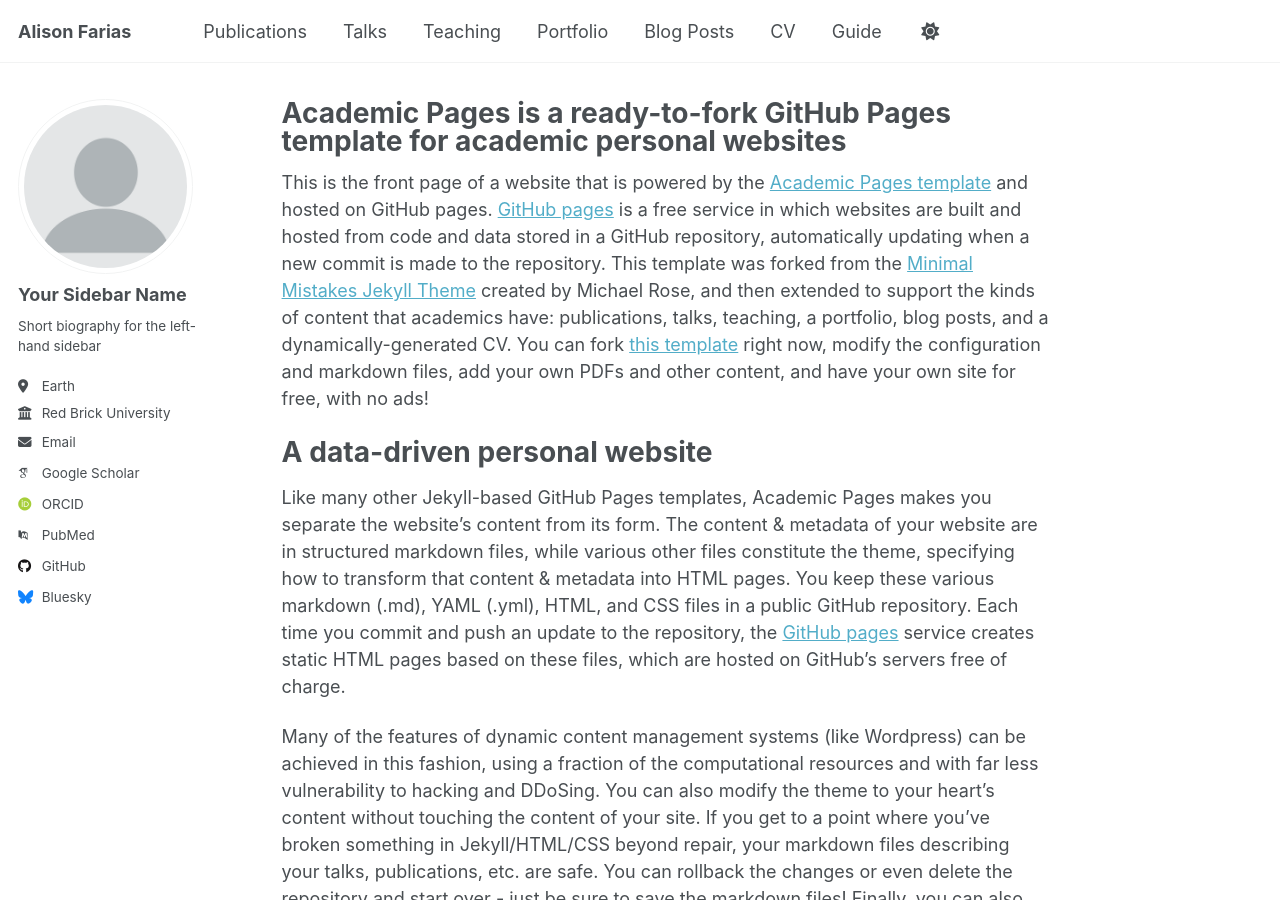
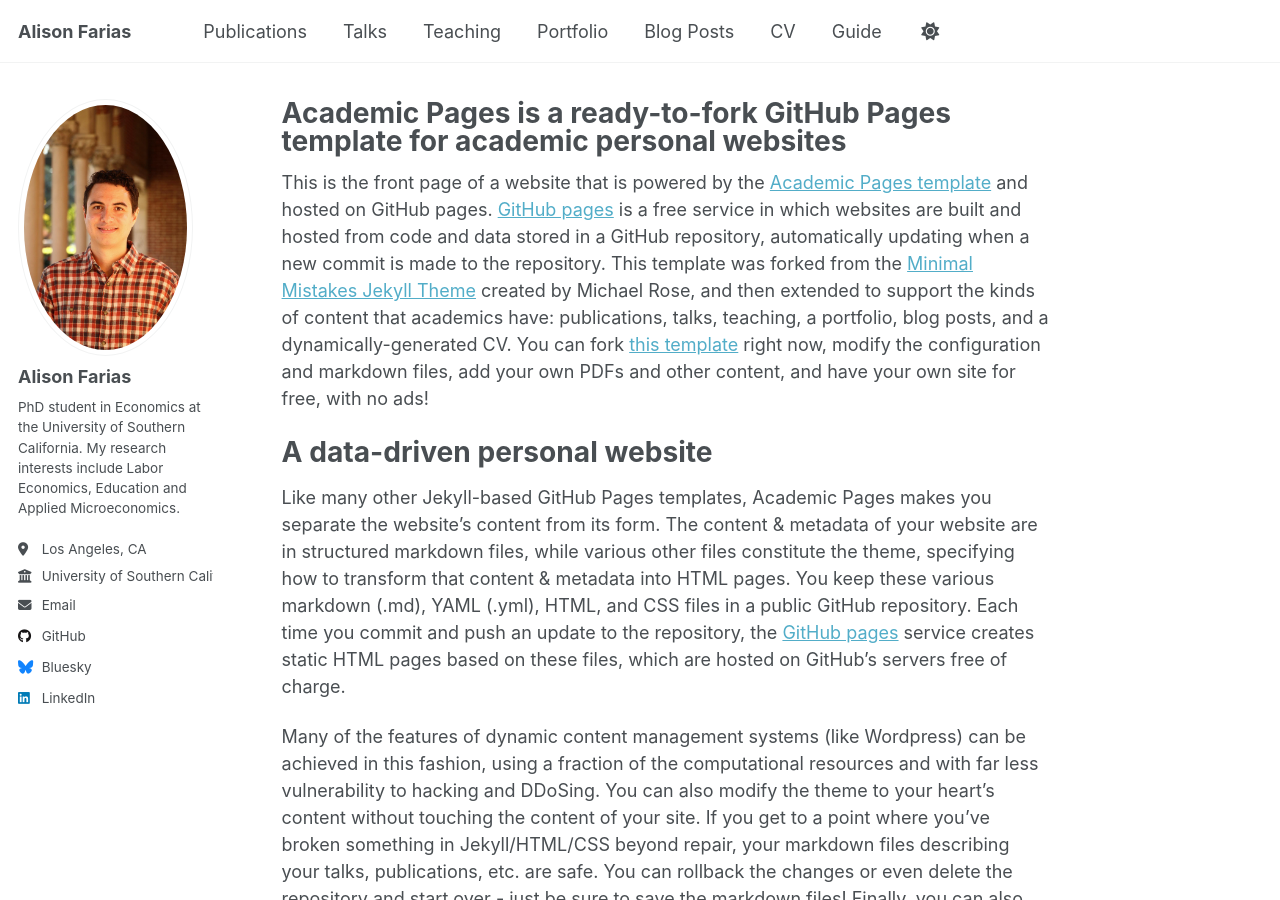
Before and after one commit to AlisonFarias/AlisonFarias.github.io, a Jekyll site: the page built from _pages/about.md, in a window 1280 px wide and 900 px high. Built offline with Jekyll 4.4.1, drawn with Linux system fonts in a browser that asks for light colours; some web fonts are replaced.

Commit message:
Personalized profile
Personalized my profile information

```diff
--- a/_config.yml
+++ b/_config.yml
@@ -22,23 +22,23 @@ repository               : "AlisonFarias/AlisonFarias.github.io"
 #               Additional customization can be done by editing /_includes/author-profile.html
 author:
   # Biographic information
-  avatar           : "profile.png"
-  name             : "Your Sidebar Name"
+  avatar           : "Perfil - 2023 - Mudd hall - front.jpeg"
+  name             : "Alison Farias"
   pronouns         : # example: "she/her"
-  bio              : "Short biography for the left-hand sidebar"
-  location         : "Earth"
-  employer         : "Red Brick University"
+  bio              : "PhD student in Economics at the University of Southern California. My research interests include Labor Economics, Education and Applied Microeconomics."
+  location         : "Los Angeles, CA"
+  employer         : "University of Southern California"
   uri              : # URL
-  email            : "none@example.org"
+  email            : "defarias@usc.edu"
 
   # Academic websites
   academia         : # URL
   arxiv            : # URL - Update with the correct link to your profile
-  googlescholar    : "https://scholar.google.com/citations?user=PS_CX0AAAAAJ"
+  googlescholar    : # "https://scholar.google.com/citations?user=PS_CX0AAAAAJ"
   impactstory      : # URL
-  orcid            : "http://orcid.org/yourorcidurl"
+  orcid            : # "http://orcid.org/yourorcidurl"
   semantic         : # URL
-  pubmed           : "https://www.ncbi.nlm.nih.gov/pubmed/?term=john+snow"
+  pubmed           : # "https://www.ncbi.nlm.nih.gov/pubmed/?term=john+snow"
   researchgate     : # URL
   scopus           : # URL
 
@@ -46,12 +46,12 @@ author:
   bitbucket        : # Username - Update with your username on the site
   codepen          : # Username
   dribbble         : # Username
-  github           : "academicpages"
+  github           : "AlisonFarias"
   kaggle           : # Username
   stackoverflow    : # User number or user number and name (i.e., use "1" or "1/jeff-atwood")
 
   # Social media
-  bluesky          : "bsky.app" # Replace this with you Bluesky username
+  bluesky          : "alisonfarias" # Replace this with you Bluesky username
   facebook         : # Username
   flickr           : # Username
   foursquare       : # Username
@@ -60,7 +60,7 @@ author:
   keybase          : # Username
   instagram        : # Username
   lastfm           : # Username
-  linkedin         : # Username
+  linkedin         : "alison-farias-318a4b330"
   mastodon         : # URL
   medium           : # URL
   pinterest        : # Username
@@ -215,16 +215,16 @@ kramdown:
 # These settings control the types of collections used by the template
 collections:
   teaching:
-    output: true
+    output: false
     permalink: /:collection/:path/
   publications:
     output: true
     permalink: /:collection/:path/
   portfolio:
-    output: true
+    output: false
     permalink: /:collection/:path/
   talks:
-    output: true
+    output: false
     permalink: /:collection/:path/
 
 
@@ -254,7 +254,7 @@ defaults:
       type: teaching
     values:
       layout: single
-      author_profile: true
+      author_profile: false # not open
       share: true
       comments: true
   # _publications
@@ -272,7 +272,7 @@ defaults:
       type: portfolio
     values:
       layout: single
-      author_profile: true
+      author_profile: false
       share: true
       comment: true
   # _talks
@@ -281,7 +281,7 @@ defaults:
       type: talks
     values:
       layout: talk
-      author_profile: true
+      author_profile: false
       share: true
 
 
```
Also changed, not shown: images/Perfil - 2023 - Mudd hall - front.jpeg (added).
